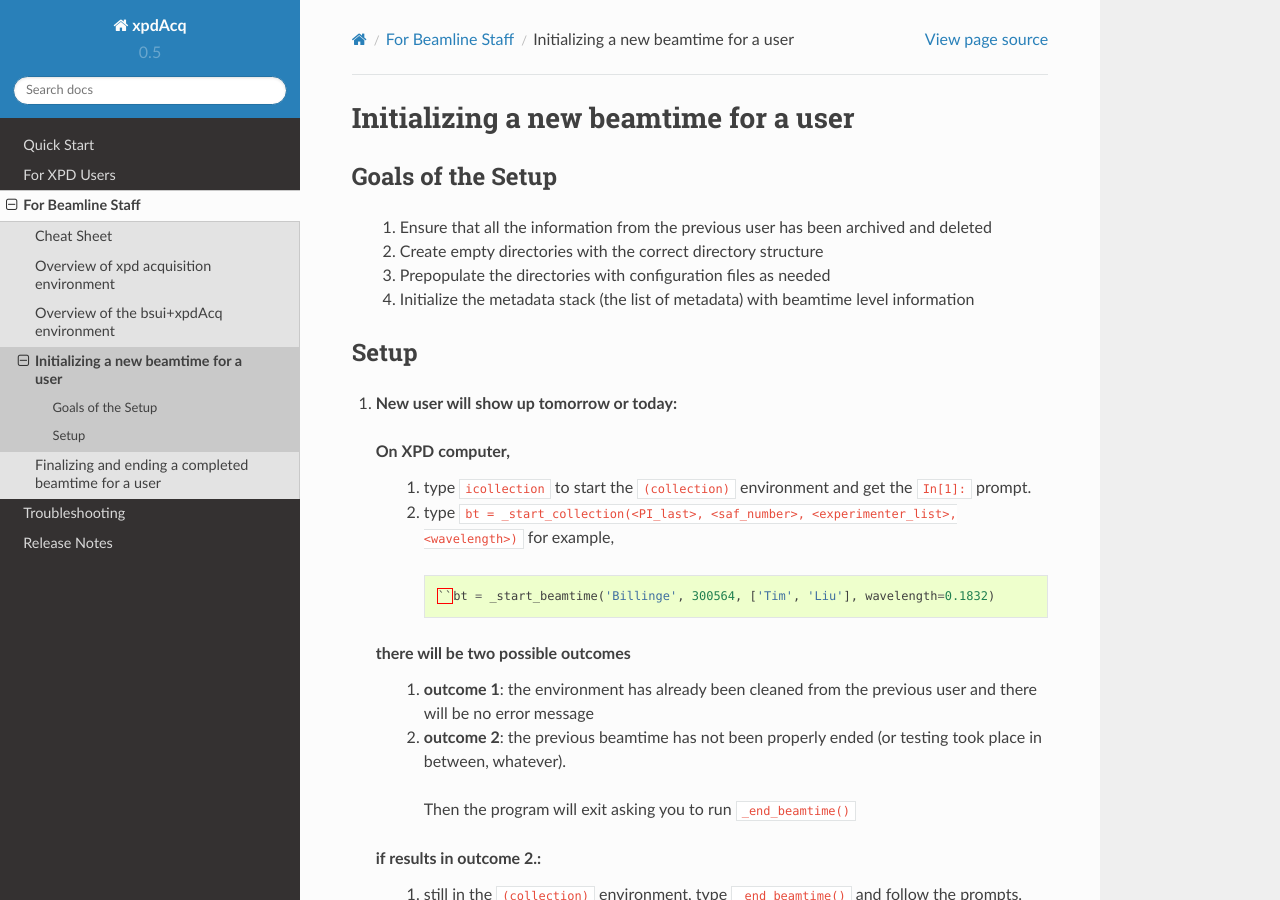
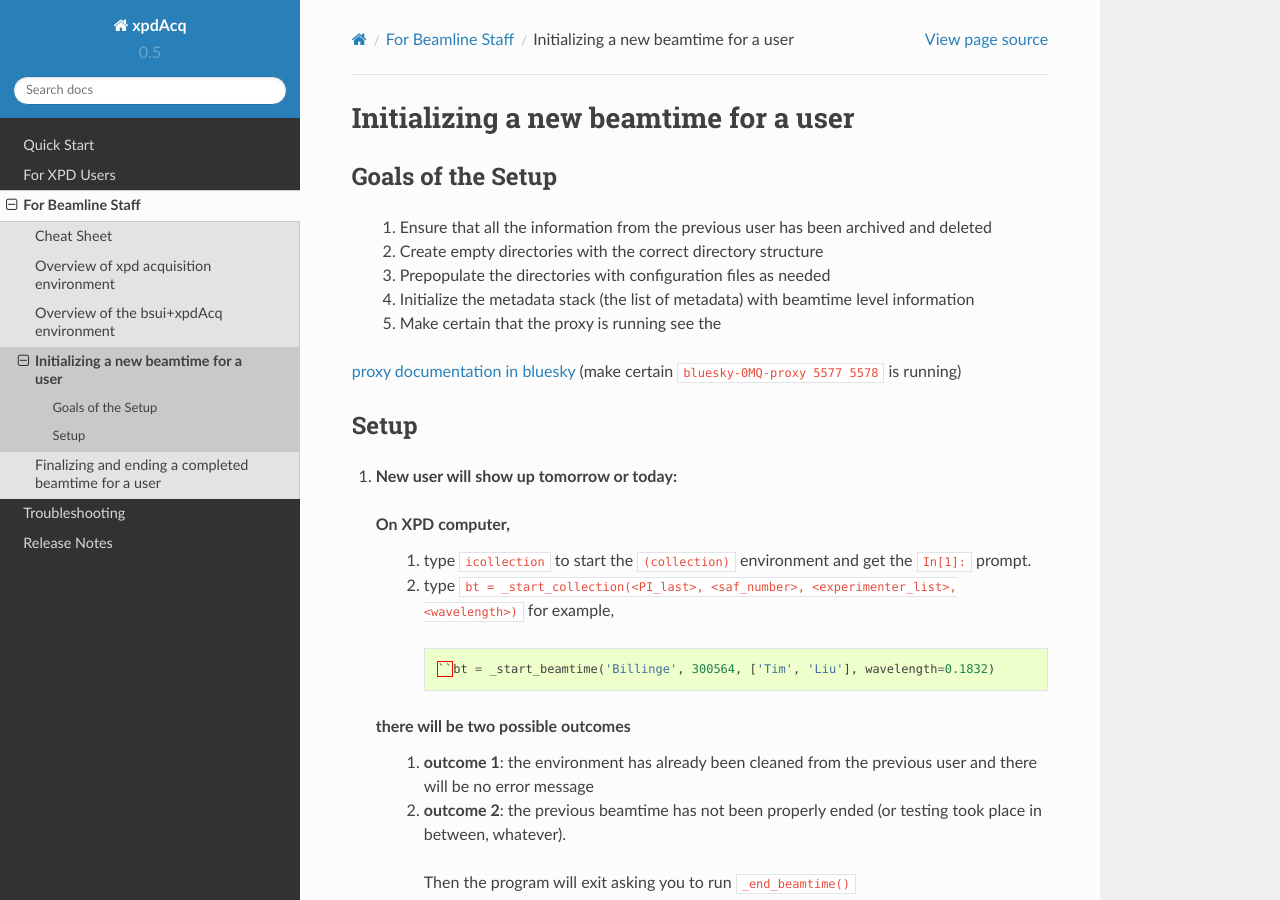
Before and after one commit to xpdAcq/xpdAcq, a Sphinx documentation site: the page built from docs/sb_newBeamtime.rst, in a window 1280 px wide and 900 px high. Built offline with Sphinx 7.4.7 and the Read the Docs theme 2.0.0, drawn with Linux system fonts in a browser that asks for light colours.

Commit message:
DOC: add proxy doc to beamline staff docs

```diff
--- a/docs/sb_newBeamtime.rst
+++ b/docs/sb_newBeamtime.rst
@@ -10,6 +10,8 @@ Goals of the Setup
  2. Create empty directories with the correct directory structure
  3. Prepopulate the directories with configuration files as needed
  4. Initialize the metadata stack (the list of metadata) with beamtime level information
+ 5. Make certain that the proxy is running see the
+`proxy documentation in bluesky <http://nsls-ii.github.io/bluesky/callbacks.html#minimal-example>`_ (make certain ``bluesky-0MQ-proxy 5577 5578`` is running)
 
 Setup
 """""
```
